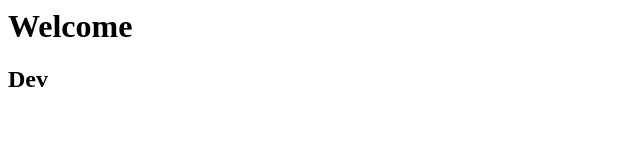
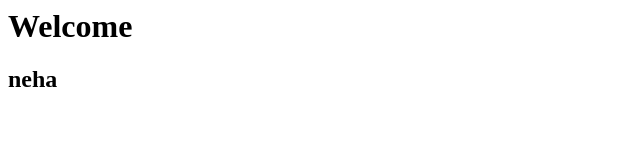
Before and after one commit to venkatvanjarapu/sample001, a plain HTML site: page index.html in a window 1280 px wide. Shown: the full height of the page, 0-640 px from the left. Drawn offline with Linux system fonts and the light colour scheme.

Commit message:
Update index.html

```diff
--- a/index.html
+++ b/index.html
@@ -4,6 +4,6 @@
   </head>
   <body>
     <h1>Welcome</h1>
-    <h2>Dev</h2>
+    <h2>neha</h2>
   </body>
 </html>
```
